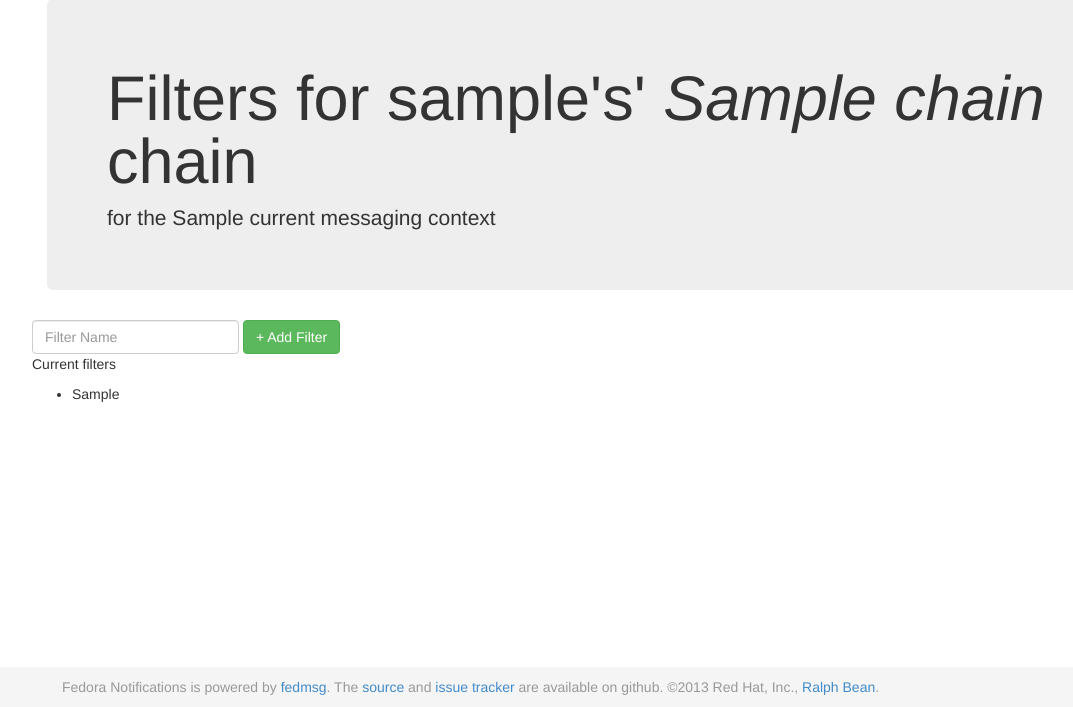
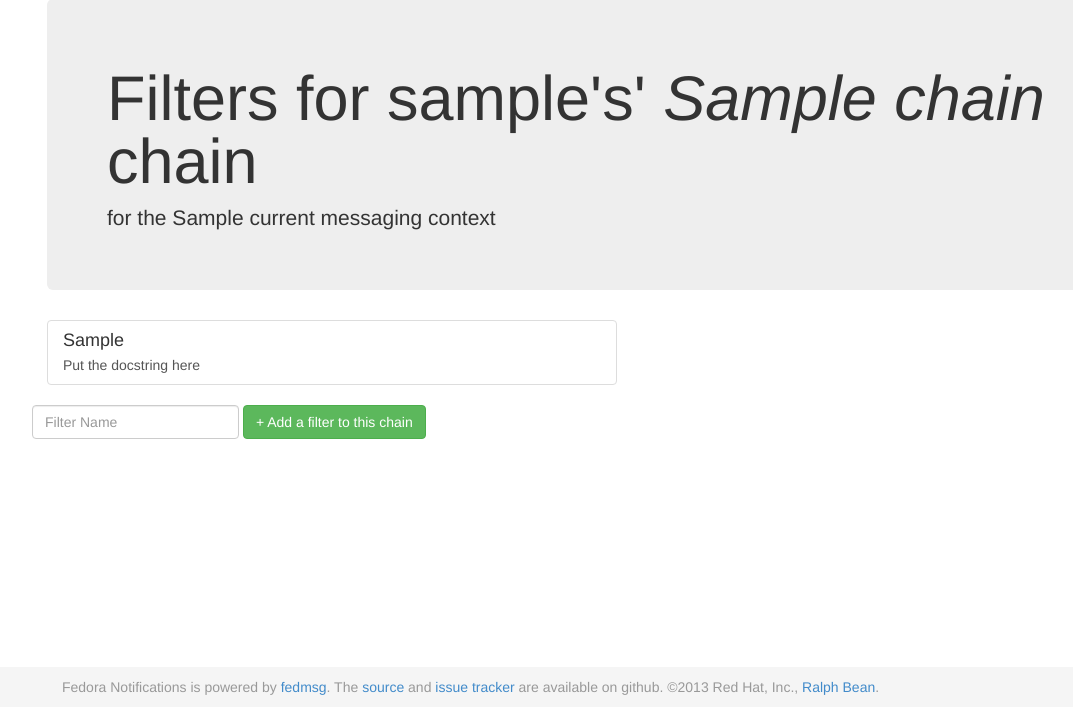
Before and after one commit to fedora-infra/fmn, a Python web app: template fmn/web/templates/chain.html in a window 1280 px wide. Shown: the part 93-800 px from the top of the page, without its empty margins (8-1081 px from the left). Run offline with Jinja, Linux system fonts and the light colour scheme; the template is opened without the code that fills it: most values are stand-ins (such as "Sample title", 1, 10 or a date in 2020); some libraries are stand-ins or nearby versions.

Commit message:
Do the same for the filter list.

```diff
--- a/fmn/web/templates/chain.html
+++ b/fmn/web/templates/chain.html
@@ -5,6 +5,21 @@
   <h1>Filters for {{username}}'s' <em>{{chain.name}}</em> chain</h1>
   <p>for the {{current.name}} messaging context</p>
 </div>
+
+
+<div class="row">
+  <div class="col-md-6">
+    <div class="list-group">
+    {% for flt in chain.filters %}
+      <a href="#" class="list-group-item">
+        <h4 class="list-group-item-heading">{{flt.code_path}}</h4>
+        <p class="list-group-item-text">Put the docstring here</p>
+      </a>
+    {% endfor %}
+    </div>
+  </div>
+</div>
+
 <div class="row">
   <form class="form-inline" role="form" action="{{url_for('new_filter')}}"
         method="post">
@@ -14,20 +29,8 @@
     <input name="username" id="username" value="{{username}}" type="hidden">
     <input name="context" id="context" value="{{current.name}}" type="hidden">
     <input name="chain_name" id="chain_name" value="{{chain.name}}" type="hidden">
-    <button type="submit" class="btn btn-success">&#43; Add Filter</button>
+    <button type="submit" class="btn btn-success">&#43; Add a filter to this chain</button>
   </form>
 </div>
-{% if chain.filters %}
-<div class="row">
-  <div class="md-col-6">
-    <p>Current filters</p>
-    <ul>
-      {% for flt in chain.filters %}
-      <li>{{flt.code_path}}</li>
-      {% endfor %}
-    </ul>
-  </div>
-</div>
-{% endif %}
 
 {% endblock %}
--- a/fmn/web/templates/context.html
+++ b/fmn/web/templates/context.html
@@ -38,7 +38,7 @@
     </div>
     <input name="username" id="username" value="{{username}}" type="hidden">
     <input name="context" id="context" value="{{current.name}}" type="hidden">
-    <button type="submit" class="btn btn-success">&#43; Create New Chain</button>
+    <button type="submit" class="btn btn-success">&#43; Create a new chain for this context</button>
   </form>
 </div>
 
```
